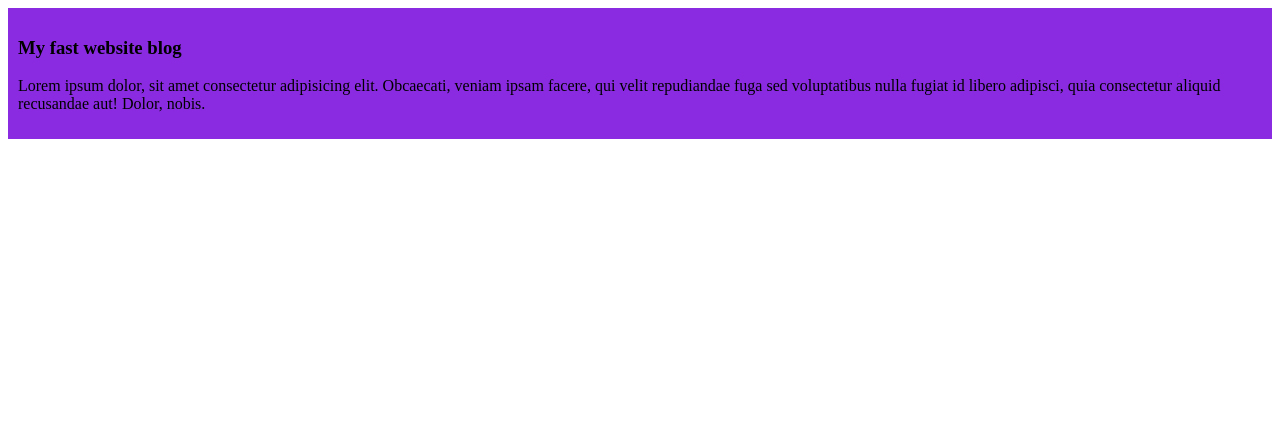
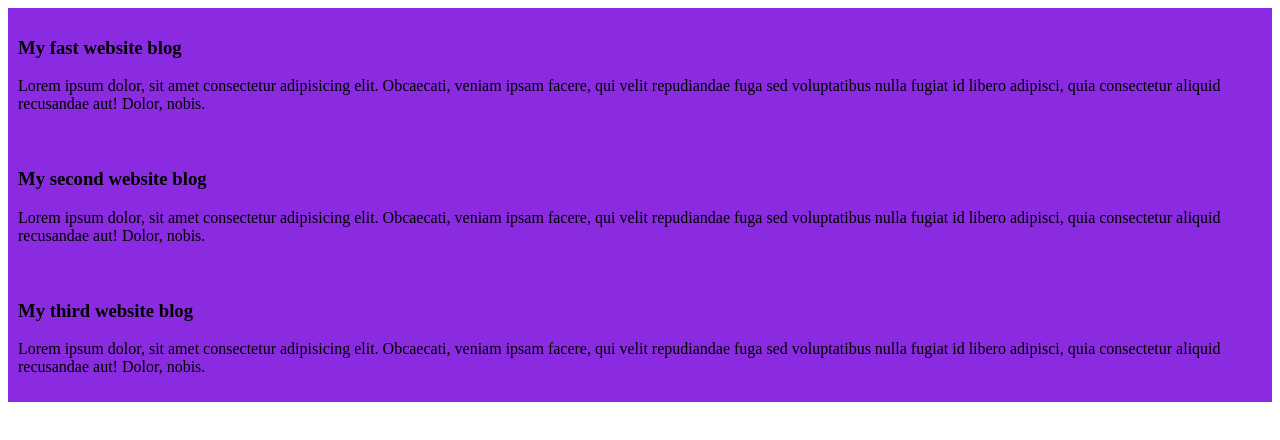
Before and after one commit to kazimdInjamamul/My-first-github-repo, a plain HTML site: page index.html in a window 1280 px wide. Drawn offline with Linux system fonts and the light colour scheme.

Commit message:
added the second and the third blog

```diff
--- a/index.html
+++ b/index.html
@@ -11,5 +11,14 @@
         <h3>My fast website blog</h3>
         <p>Lorem ipsum dolor, sit amet consectetur adipisicing elit. Obcaecati, veniam ipsam facere, qui velit repudiandae fuga sed voluptatibus nulla fugiat id libero adipisci, quia consectetur aliquid recusandae aut! Dolor, nobis.</p>
     </div>
+    <div>
+        <h3>My second website blog</h3>
+        <p>Lorem ipsum dolor, sit amet consectetur adipisicing elit. Obcaecati, veniam ipsam facere, qui velit repudiandae fuga sed voluptatibus nulla fugiat id libero adipisci, quia consectetur aliquid recusandae aut! Dolor, nobis.</p>
+    </div>
+    <div>
+        <h3>My third website blog</h3>
+        <p>Lorem ipsum dolor, sit amet consectetur adipisicing elit. Obcaecati, veniam ipsam facere, qui velit repudiandae fuga sed voluptatibus nulla fugiat id libero adipisci, quia consectetur aliquid recusandae aut! Dolor, nobis.</p>
+    </div>
+
 </body>
 </html>
```
